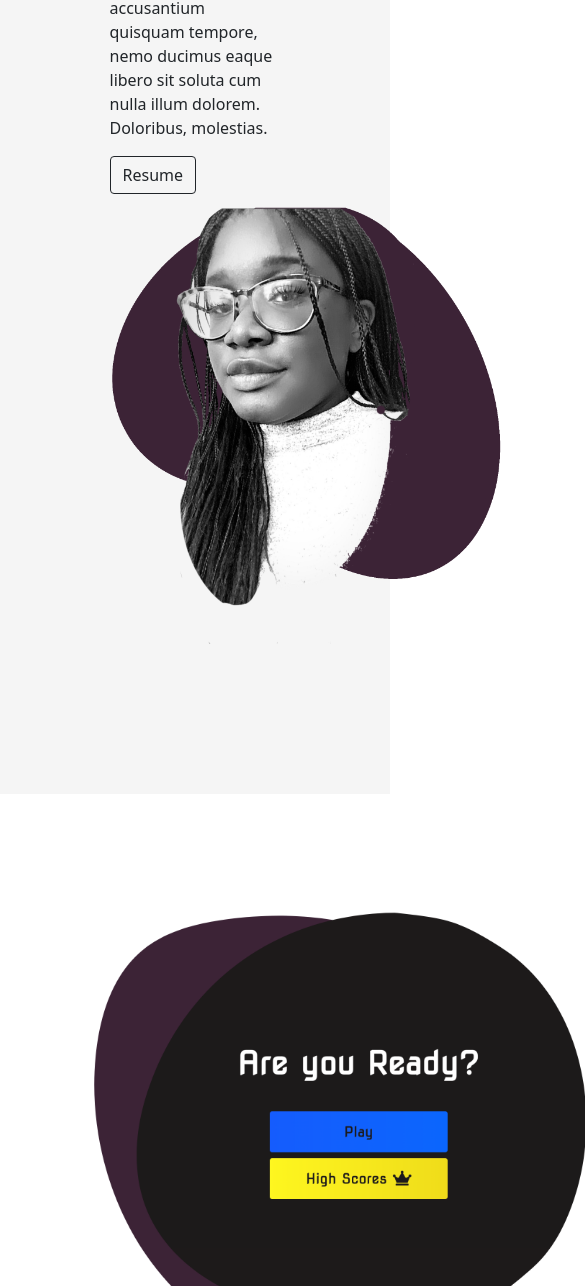
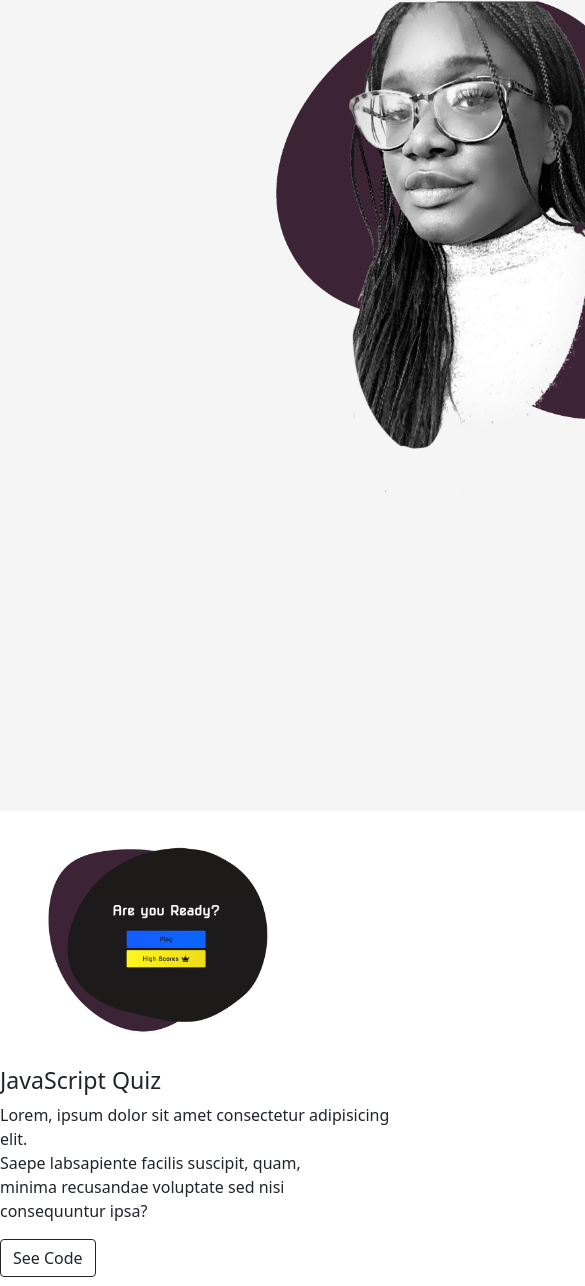
Before and after one commit to momo427/Portfolio-Tyra, a plain HTML site: page index.html in a window 390 px wide. Shown: the part 714-2000 px from the top of the page, 585 px wide, since content can reach past the window. Drawn offline with nearby package versions, Linux system fonts and the light colour scheme.

Commit message:
update for mobile first

```diff
--- a/index.html
+++ b/index.html
@@ -56,7 +56,7 @@
             </a>
         </div>
 
-        <img src="./images/potpic1.png" style="width:600px;height:600px;">
+        <img id="potpic" src="./images/potpic1.png" >
     </section>
 
     <!----------------------------------------------Deployed Projects---------------------------------------->
@@ -76,7 +76,7 @@
         </div>
 
     </div>
-    <div class="container-fluid work">
+    <div  id="wallet" class="container-fluid work">
         <div class="content">
             <h3>My Wallet</h3>
             <p>Lorem, ipsum dolor sit amet consectetur adipisicing elit. <br>
--- a/style.css
+++ b/style.css
@@ -6,7 +6,10 @@
       flex-wrap: wrap;
       padding: 30px;
   }
-
+ #potpic{
+    width:600px;
+    height:600px;
+ }
   img {
     border-radius:55px;
     width: 80px;
@@ -45,3 +48,64 @@ footer {
 .content{
     margin-top: 10rem;
 }
+
+@media only screen and (max-width: 760px){
+    .work {
+        display: flex;
+        justify-content: center;
+        justify-content: space-around;
+        flex-wrap: wrap;
+        padding: 0;
+    }
+    #wallet{
+        display: flex;
+        flex-wrap: wrap-reverse;
+    }
+
+    #aboutme {
+    flex-direction: row ;
+    flex-wrap: wrap;
+    width: 100vh;
+    height: 45vh;
+    }
+
+    #potpic{
+        width: 80vh;
+        height: 80vh;
+        margin: 150px;
+
+    }
+
+    #top {
+        display: flex;
+        flex-direction: row ;
+        justify-content: space-around;
+        flex-wrap: wrap;
+        background-color: whitesmoke;
+        width: 100vh;
+    }
+  .work {
+      border-bottom: none;
+
+      height: fit-content;
+      display: inline;
+      justify-content: space-around;
+
+  }
+  .work-pic{
+      width: 20rem;
+      height: 15rem;
+
+  }
+  footer {
+      height: 3rem;
+      background-color: whitesmoke;
+      display: flex;
+      justify-content: center;
+      justify-content: space-evenly;
+  }
+
+  .content{
+      margin-top: 1rem;
+  }
+}
```
